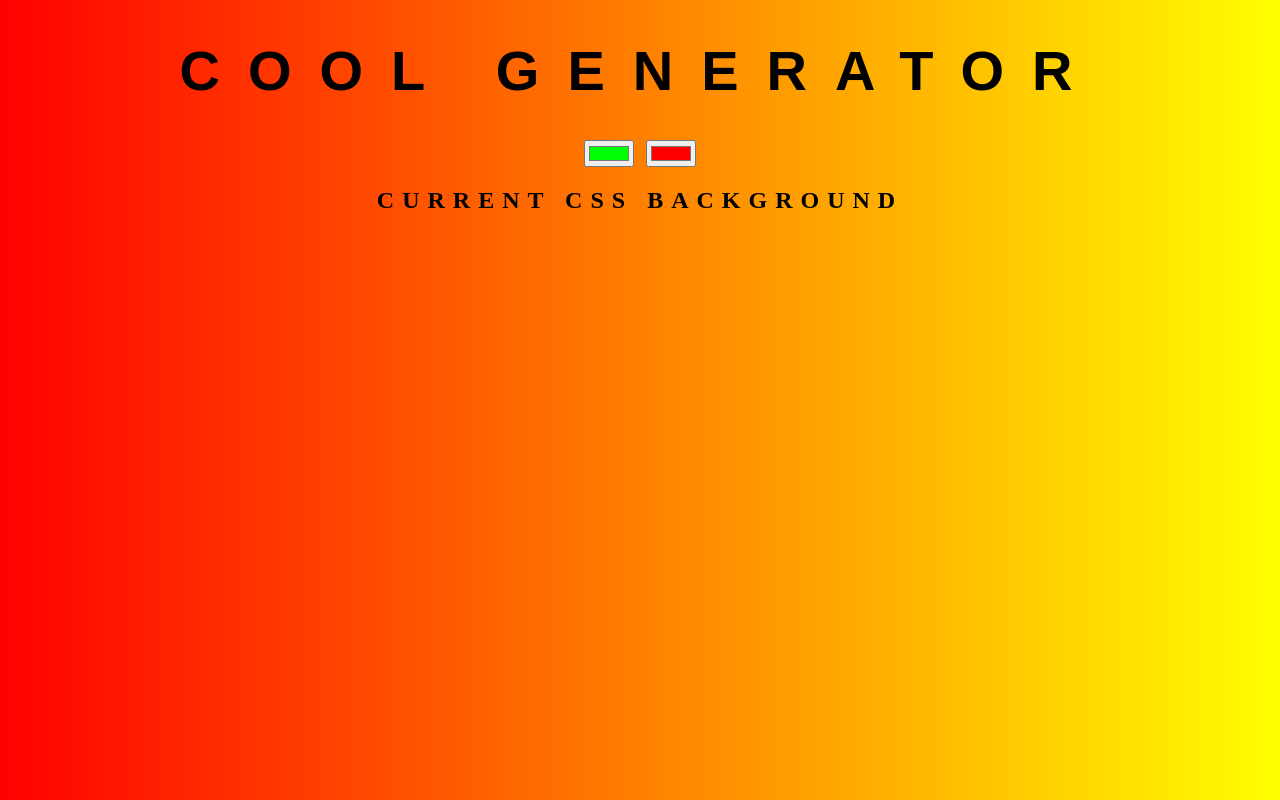
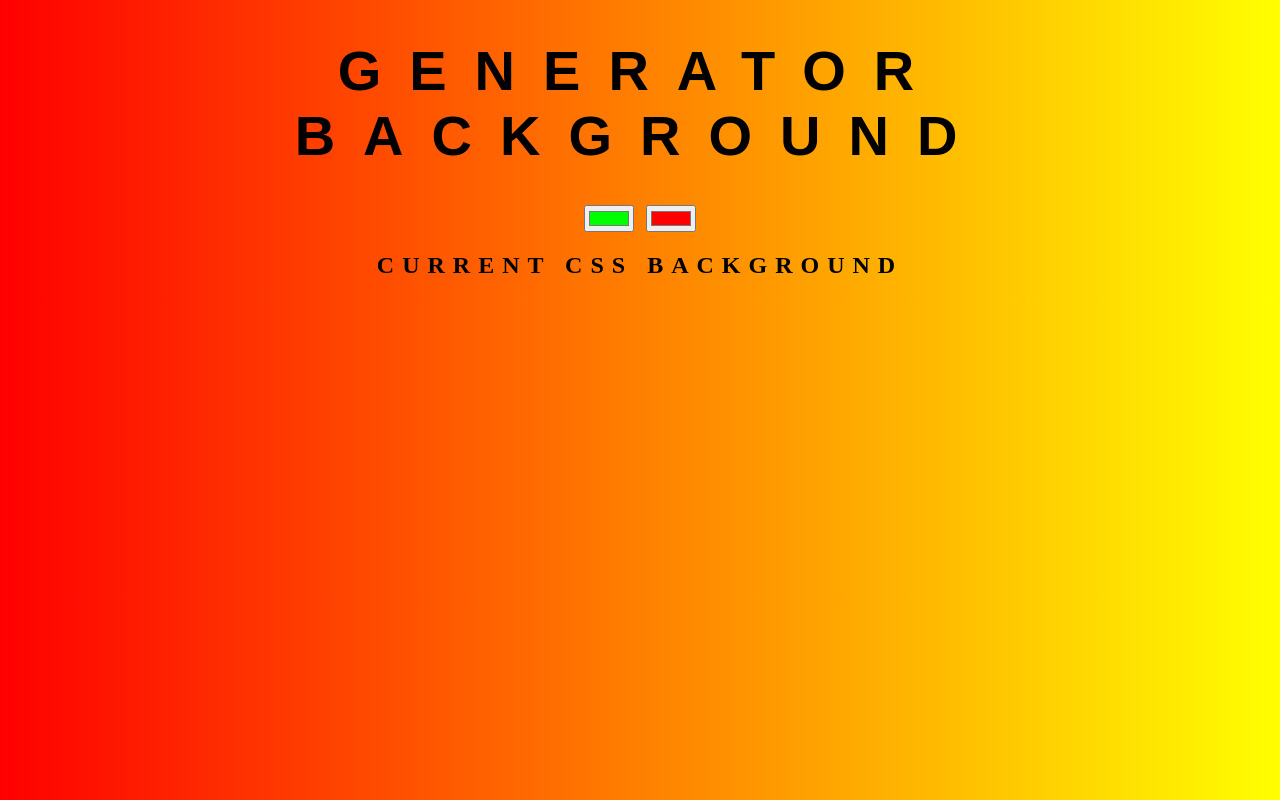
Before and after one commit to idris0077/remote-backgrund, a plain HTML site: page index.html in a window 1280 px wide. Drawn offline with Linux system fonts and the light colour scheme.

Commit message:
changing title

```diff
--- a/index.html
+++ b/index.html
@@ -5,16 +5,9 @@
 	<meta name="viewport" content="width=device-width, initial-scale=1">
 	<title>Gradient Background</title>
 	<link rel="stylesheet" type="text/css" href="style.css">
-
-
-
-
-
-
-
 </head>
 <body id="gradient">
-    <h1>cool Generator</h1>
+    <h1>Generator Background</h1>
     <input class="color1" type="color" name="color1" value="#00ff00">
     <input class="color2" type="color" name="color2" value="#ff0000">
     <h2>Current CSS Background</h2>
```
